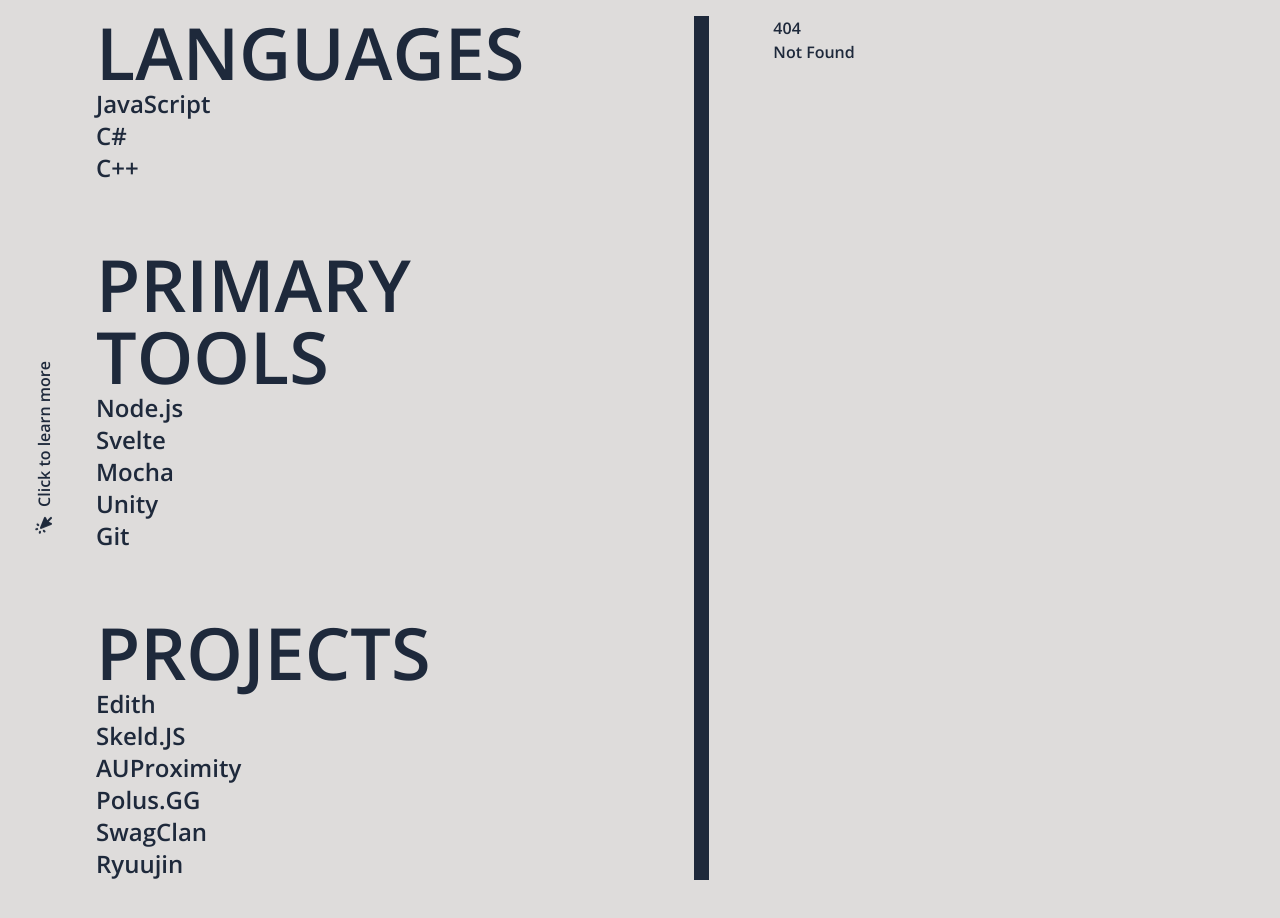
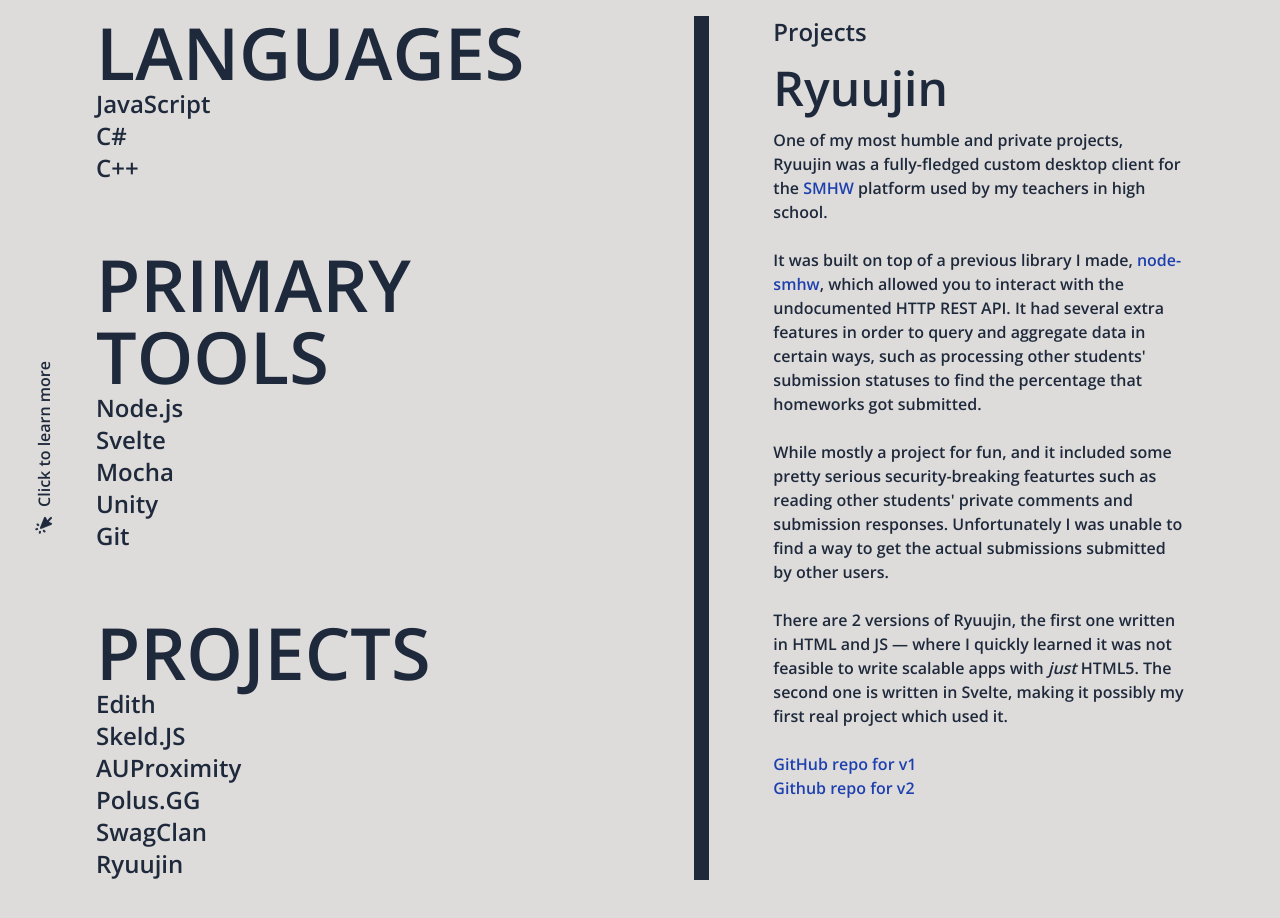
Before and after one commit to edqx/portfolio, a SvelteKit app: page /p/ryuujin in a window 1280 px wide. Before the commit this address had no page. Shown: the part 1120-2038 px from the top of the page. Built offline with nearby package versions, Linux system fonts and the light colour scheme.

Commit message:
Add project descriptions + update language descriptions

```diff
--- a/src/routes/+layout.svelte
+++ b/src/routes/+layout.svelte
@@ -34,7 +34,7 @@
         <div class="grid grid-cols-1 sm:grid-cols-2 lg:grid-cols-4 auto-rows-auto gap-16 mb-16">
             <span class="text-2xl max-w-xs">Edward Smale</span>
             <span class="text-2xl max-w-xs">Based in <span class="whitespace-nowrap">North-West</span> England</span>
-            <span class="text-2xl max-w-xs">7 Years Experience</span>
+            <span class="text-2xl max-w-xs">7 years experience</span>
             <span class="text-2xl max-w-xs">Currently working on Edith&nbsp;@ <a href="https://midlight.studio" class="text-blue-800 hover:underline">midlight.studio</a></span>
         </div>
         <div class="flex-col flex lg:flex-row gap-8 lg:gap-16 items-center relative w-full">
--- a/src/routes/l/cpp/+page.svelte
+++ b/src/routes/l/cpp/+page.svelte
@@ -7,7 +7,7 @@
     <h2 class="text-5xl">C++</h2>
     <p>
         I spent over a year working on a mod for the video game CS:GO, which was written in C++. It was almost entirely from
-        Scratch, and gave me great insight and experience into the fundamentals of computer memory and assembly.
+        scratch, and gave me great insight and experience into the fundamentals of computer memory and assembly.
         <br><br>
         I've also written a DLL injector program, now long gone, which allowed me to inject a compiled DLL of
         the mod into a CS:GO running process, which would go undetected by the game's anti-cheat.
--- a/src/routes/p/pgg/+page.svelte
+++ b/src/routes/p/pgg/+page.svelte
@@ -19,6 +19,18 @@
 
     <h2 class="text-4xl">Mouthwash.GG</h2>
     <p>
-
+        As a personal project looking to improve of many of the wrong turns taken in the course of Polus.GG's development,
+        I created Mouthwash.GG on top of <a href="/p/skeldjs">Hindenburg</a>. It implemented everything from the account system
+        to the game server (including each game mode) to the content delivery server (for assets).
+        <br><br>
+        This is probably one the projects I'm most proud of, and it displays some of my best code and architecture style,
+        as focusing on API-driven development was essential to creating the game modes and creating a seamless user experience.
+        <br><br>
+        Unfortunately this too was cut short, as Among Us released an update that would make it too much of a task for me to
+        update the client-side code alone to support the new version.
+        <br><br>
+        Mouthwash.GG was also one of my best experiences with using a database like <a href="/t/pg">Postgres</a>.
+        <br><br>
+        <a href="https://github.com/edqx/MouthwashGG">GitHub repo</a>
     </p>
 </div>
--- /dev/null
+++ b/src/routes/p/ryuujin/+page.svelte
@@ -0,0 +1,26 @@
+<svelte:head>
+    <title>Ryuujin | weakey.es</title>
+</svelte:head>
+
+<div class="flex flex-col gap-4">
+    <span class="text-2xl">Projects</span>
+    <h1 class="text-5xl">Ryuujin</h1>
+
+    <p>
+        One of my most humble and private projects, Ryuujin was a fully-fledged custom desktop client for the <a href="https://www.teamsatchel.com/products/smhw.html">SMHW</a>
+        platform used by my teachers in high school.
+        <br><br>
+        It was built on top of a previous library I made, <a href="https://github.com/edqx/node-smhw">node-smhw</a>, which allowed you to interact
+        with the undocumented HTTP REST API. It had several extra features in order to query and aggregate data in certain ways, such as processing
+        other students' submission statuses to find the percentage that homeworks got submitted.
+        <br><br>
+        While mostly a project for fun, and it included some pretty serious security-breaking featurtes such as reading other students' private comments
+        and submission responses. Unfortunately I was unable to find a way to get the actual submissions submitted by other users.
+        <br><br>
+        There are 2 versions of Ryuujin, the first one written in HTML and JS — where I quickly learned it was not feasible to write scalable apps with
+        <em>just</em> HTML5. The second one is written in Svelte, making it possibly my first real project which used it.
+        <br><br>
+        <a href="https://github.com/edqx/Ryujin-SMHW">GitHub repo for v1</a><br>
+        <a href="https://github.com/edqx/Ryujin-SMHW-v2">Github repo for v2</a>
+    </p>
+</div>
--- a/src/routes/p/skeldjs/+page.svelte
+++ b/src/routes/p/skeldjs/+page.svelte
@@ -23,6 +23,7 @@
         <br><br>
 
         <a href="https://skeld.js.org">SkeldJS documentation</a>
+        <br>
         <a href="https://github.com/skeldjs/skeldjs">GitHub monorepo</a>
     </p>
 
@@ -31,13 +32,22 @@
         As a step up from SkeldJS, Hindenburg was built on-top as a modern, extensible game server for Among Us. It intended
         to provide an alternative to <a href="https://github.com/impostor/Impostor">Impostor</a>.
         <br><br>
-        Hindenburg was a good experience for providing direct and active feedback and development for users, where updates were`
-        urgent.
+        Hindenburg was a good experience for providing direct and active feedback and development for users, where updates were
+        urgent. I also had experience building a load balancer and GUI for Hindenburg, allowing me to connect it to other
+        pieces of software, such as <a href="https://redis.io">Redis</a>
         <br><br>
         It powered the <a href="/p/pgg">Mouthwash.GG</a> game server, and many other people's private servers for modding and playing
-        with friends.`
+        with friends.
+        <br><br>
 
         <a href="https://skeldjs.github.io/Hindenburg">Hindenburg documentation</a>
+        <br>
         <a href="https://github.com/skeldjs/hindenburg">GitHub repo</a>
     </p>
+
+    <h2 class="text-4xl">Pen-testing</h2>
+    <p>
+        SkeldJS has also been, for me, a brief introduction into pen testing and finding security-critical bugs in software. I compiled
+        lists of several crash-related and hack exploits and reported them directly to the lead developer on the Innersloth team.
+    </p>
 </div>
--- /dev/null
+++ b/src/routes/p/swagclan/+page.svelte
@@ -0,0 +1,24 @@
+<svelte:head>
+    <title>SwagClan | weakey.es</title>
+</svelte:head>
+
+<div class="flex flex-col gap-4">
+    <span class="text-2xl">Projects</span>
+    <h1 class="text-5xl">SwagClan</h1>
+
+    <p>
+        Along with <a href="/p/ryuujin">Ryuujin</a>, SwagClan was one of my more humble projects, being a small discord bot in a couple
+        of servers that I invited it to. While ultimately humble, it did have an ambitious goal and even had a few features that you
+        can only find in some of the biggest and often paid server bots.
+        <br><br>
+        For example, it had a fully workable block-based custom command creator, allowing users to develop their own commands with access to
+        a full collection-based database. Securing a system like that was a good challenge, as well as good experience.
+        <br><br>
+        SwagClan was just one of the first of many discord bots I've worked on in the past. Future ones had full scalability with
+        <a href="https://redis.io">Redis</a> pub/subs and access to both <a href="https://www.mongodb.com/">MongoDB</a> and
+        <a href="https://www.postgresql.org/">Postgres</a>.
+        <br><br>
+        All versions of SwagClan had fully interactive and designed web dashboards, which interacted with a public HTTP REST API written
+        using <a href="https://expressjs.com">Express</a>.
+    </p>
+</div>
```
Also changed, not shown: 1 other file (tests, documents, lock files or other folders).
